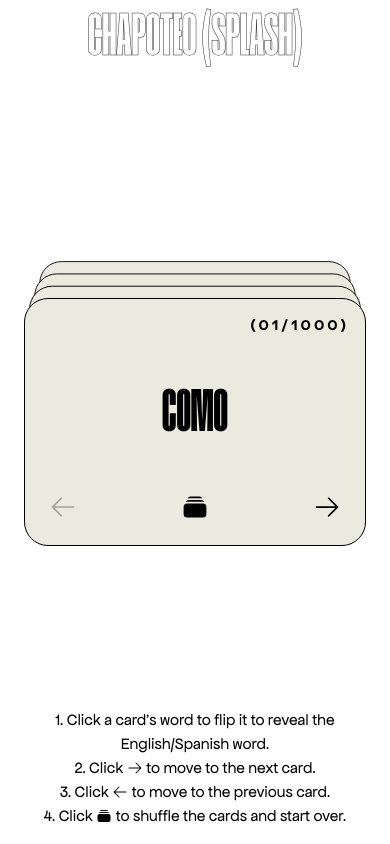
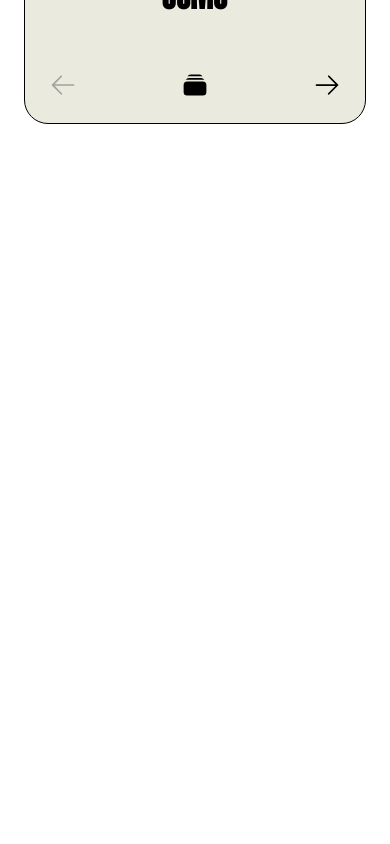
Before and after one commit to bricechristian/chapoteo, a Next.js app: page / in a window 390 px wide. Built offline with nearby package versions, Linux system fonts and the light colour scheme.

Commit message:
Removed locked body

```diff
--- a/src/app/globals.scss
+++ b/src/app/globals.scss
@@ -30,10 +30,15 @@
 // TAILWIND:BASE
 @layer base {
 	html {
-		@apply scroll-smooth tracking-tight leading-normal overflow-hidden;
+		@apply scroll-smooth tracking-tight leading-normal;
 	}
 	body {
 		@apply antialiased flex flex-col min-h-screen font-sans;
+		&:not(.mobile){
+			@media only screen and (max-width: 415px) {
+				min-height: -webkit-fill-available;
+			}
+		}
 		&.mobile {
 			min-height: -webkit-fill-available;
 		}
```
Also changed, not shown: 1 other file (tests, documents, lock files or other folders).
